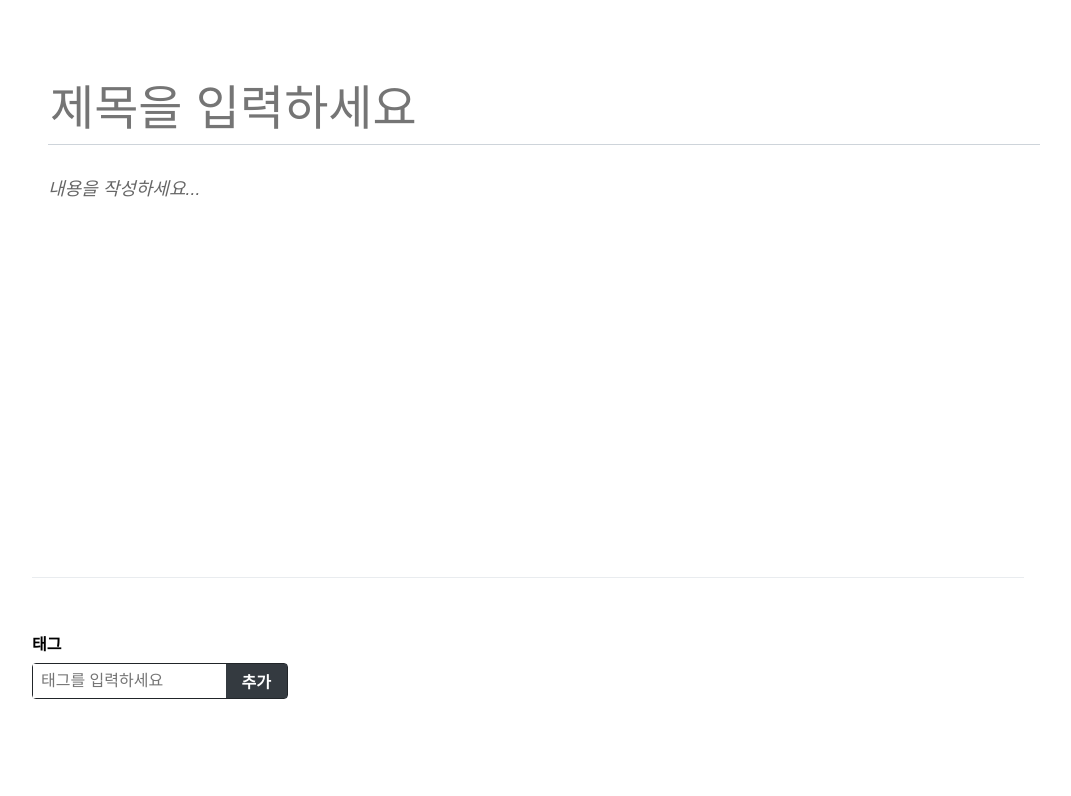
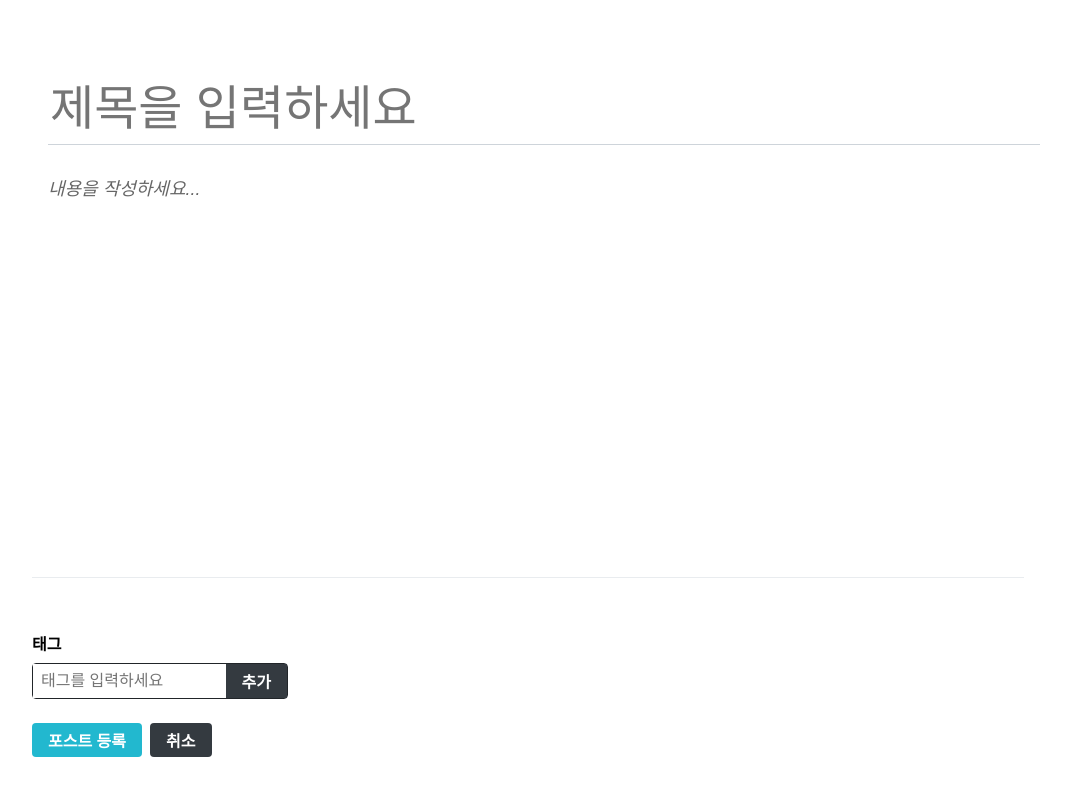
Before and after one commit to Jason9789/TAB_website, a React (Create React App) app in the folder tab-frontend/: page /write in a window 1280 px wide. Shown: the top 796 px of the page, without its empty margins (112-1183 px from the left). Built offline with nearby package versions, Linux system fonts and the light colour scheme.

Commit message:
add Bottom Component

```diff
--- /dev/null
+++ b/tab-frontend/src/components/write/WriteActionButtons.js
@@ -0,0 +1,32 @@
+import React from 'react';
+import styled from 'styled-components';
+import Button from '../common/Button';
+
+const WriteActionButtonsBlock = styled.div`
+  margin-top: 1rem;
+  margin-bottom: 3rem;
+  button + button {
+    margin-left: 0.5rem;
+  }
+`;
+
+/* TagBox에서 사용하는 버튼과 일치하는 높이로 설정한 후 서로 간의 여백 지정 */
+const StyledButton = styled(Button)`
+  height: 2.125rem;
+  & + & {
+    margin-left: 0.5rem;
+  }
+`;
+
+const WriteActionButtons = ({ onCancel, onPublish }) => {
+  return (
+    <WriteActionButtonsBlock>
+      <StyledButton cyan onClick={onPublish}>
+        포스트 등록
+      </StyledButton>
+      <StyledButton onClick={onCancel}>취소</StyledButton>
+    </WriteActionButtonsBlock>
+  );
+};
+
+export default WriteActionButtons;
--- a/tab-frontend/src/pages/WritePage.js
+++ b/tab-frontend/src/pages/WritePage.js
@@ -1,6 +1,7 @@
 import React from 'react';
 import Editor from '../components/write/Editor';
 import TagBox from '../components/write/TagBox';
+import WriteActionButtons from '../components/write/WriteActionButtons';
 import Responsive from '../components/common/Responsive';
 
 const WritePage = () => {
@@ -8,6 +9,7 @@ const WritePage = () => {
     <Responsive>
       <Editor />
       <TagBox />
+      <WriteActionButtons />
     </Responsive>
   );
 };
```
